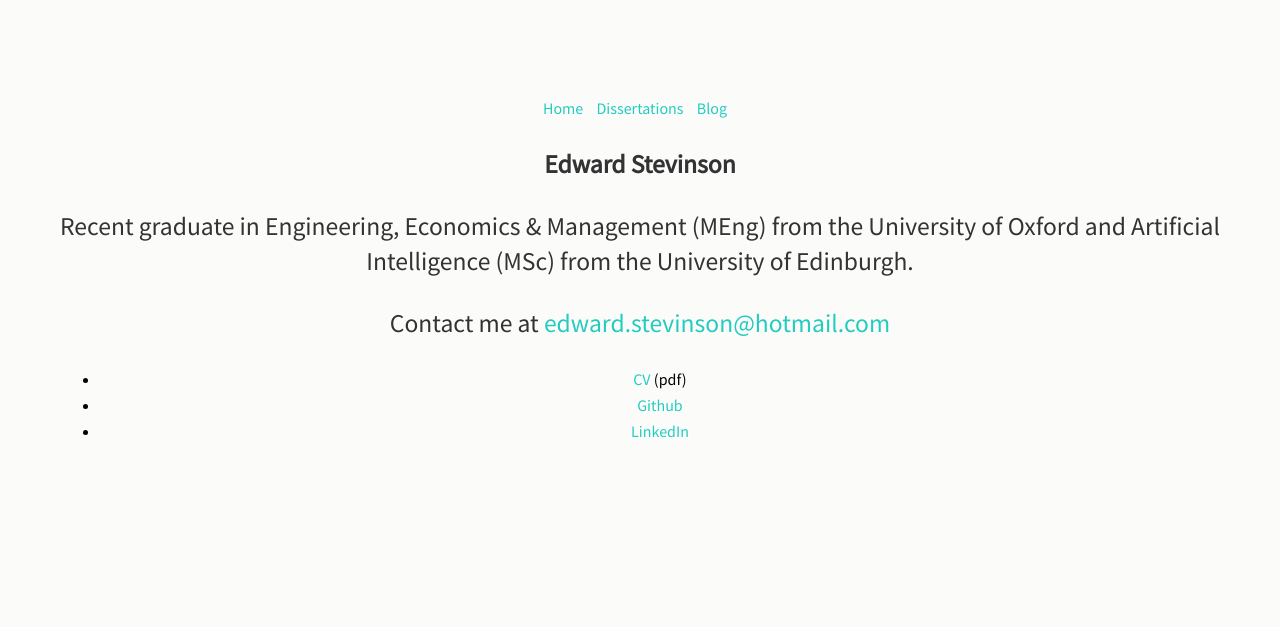
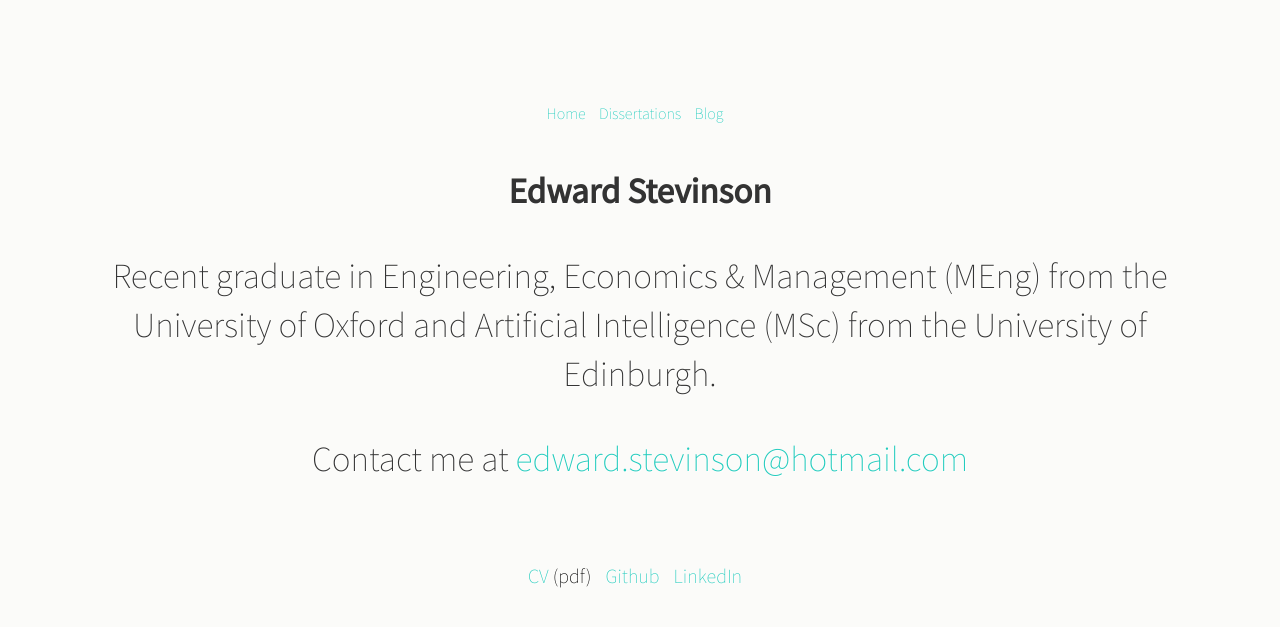
Before and after one commit to Stevinson/stevinson.github.io, a Jekyll site: the page built from index.md, in a window 1280 px wide. Shown: the top 627 px of the page. Built offline with Jekyll 4.4.1, drawn with Linux system fonts in a browser that asks for light colours.

Commit message:
fix home page

```diff
--- a/css/main.css
+++ b/css/main.css
@@ -1,7 +1,6 @@
 body {
     background: #fbfbf9;
-    font-family:
-          "Source Sans Pro", sans-serif; /* "Source Sans Pro", */
+    font: 300 22px/1.5 "Source Sans Pro", sans-serif;
 	text-shadow: 1px 1px 1px #fff;
     line-height: 1.6em;
     text-align: center;
@@ -41,6 +40,18 @@ p {
     color: #333;
 }
 
+ul {
+	font-size: 20px;
+	list-style-type: none;
+	padding: 0px;
+	padding-top: 40px;
+}
+
+li {
+    display: inline;
+    margin-right: 10px;
+}
+
 .nav {
 	font-size: 16px;
 	list-style-type: none;
@@ -52,8 +63,6 @@ p {
     display: inline;
     margin-right: 10px;
 }
-
-/*, .container ul li */
 
 a {
     text-decoration: none;
```
